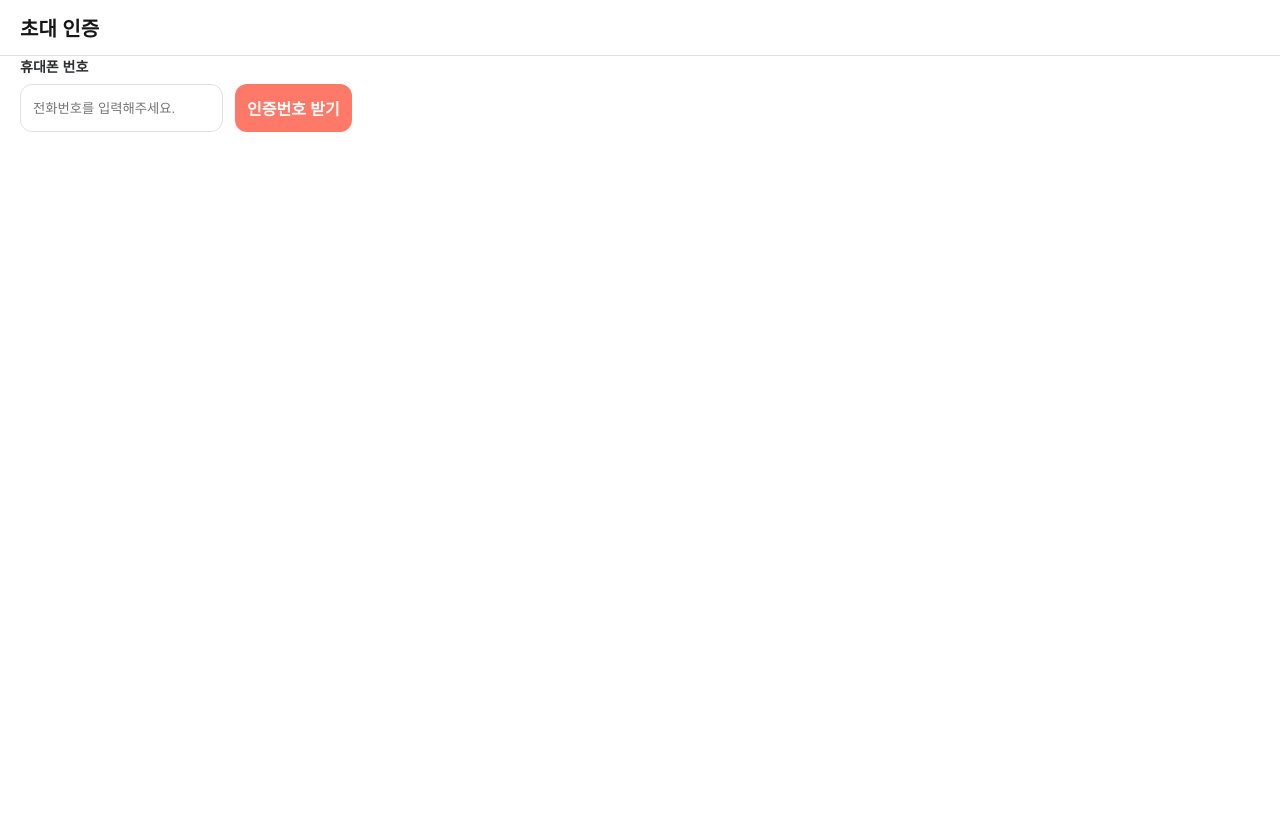
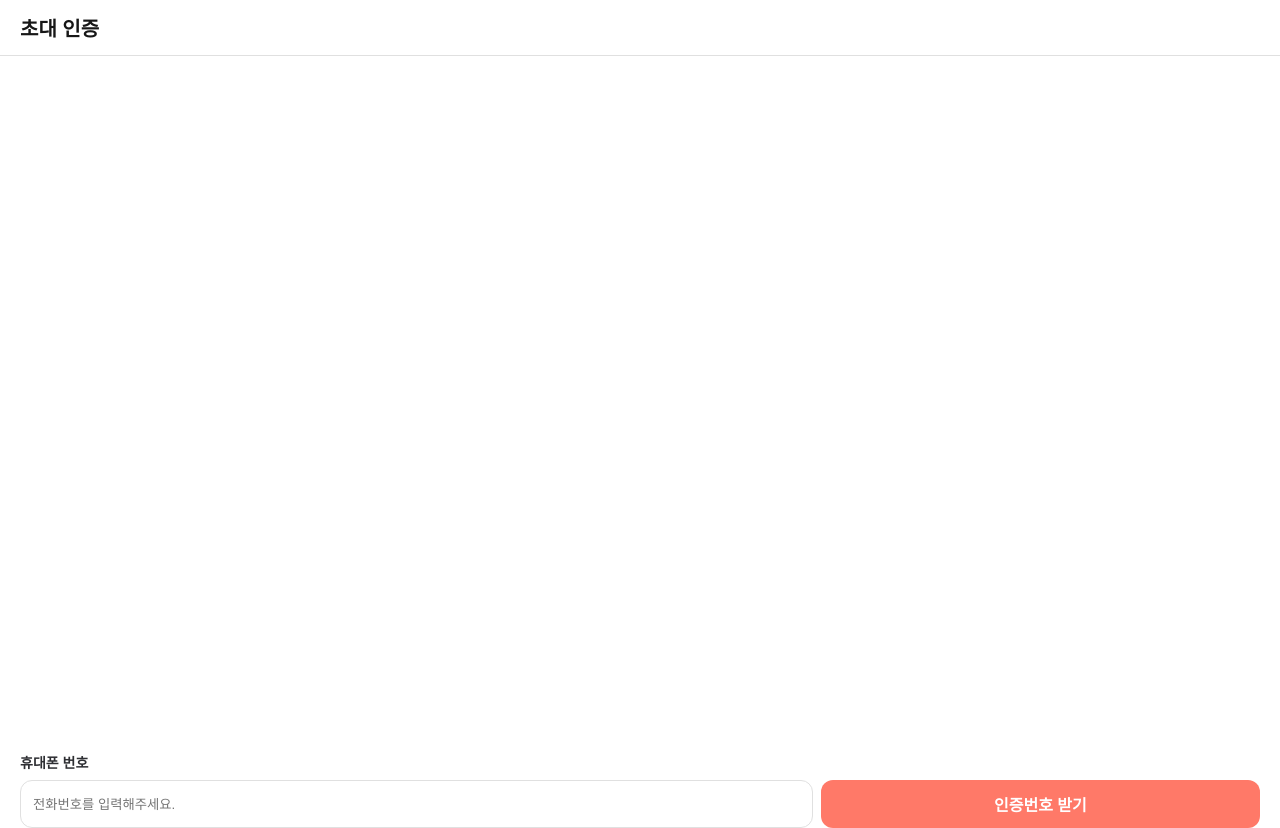
Before and after one commit to Intro-my-friend/imf-frontend, a Next.js app: page /invitation in a window 1280 px wide. Before the commit the page ends 800 px from the top, so only its background shows below. Built offline with nearby package versions, Linux system fonts and the light colour scheme.

Commit message:
feat: 로그인 로직 추가

```diff
--- a/app/invitation/page.module.scss
+++ b/app/invitation/page.module.scss
@@ -2,6 +2,7 @@
 
   .phone-wrapper{
     padding: 0 20px;
+    margin-top: calc(50% + 56px);
 
     .sub-title{
       margin-bottom: 8px;
@@ -12,8 +13,10 @@
 
     .input-wrapper{
       display: flex;
-      gap:12px;
+      gap:8px;
+
       .input{
+        width: 65%;
         border:1px solid #e0e0e0;
         border-radius: 12px;
         padding:12px;
@@ -24,6 +27,7 @@
       }
 
       .send{
+        width: 36%;
         border:none;
         background: #ff7968;
         border-radius: 12px;
--- a/app/invitation/page.tsx
+++ b/app/invitation/page.tsx
@@ -1,7 +1,27 @@
+"use client";
+
 import $ from './page.module.scss'
 import Header from "@/component/Header";
+import {useMutation, useQuery} from "@tanstack/react-query";
+import {useState} from "react";
+import {fetchVerificationCodes} from "@/app/services/users";
 
-export default function Invitation(){
+export default async function Invitation(){
+    const [phoneNumber, setPhoneNumber]=useState("")
+    // const { data, isLoading, error } = useMutation({
+    //     queryKey: ['fetchVerificationCodes', phoneNumber],
+    //     queryFn: () => fetchVerificationCodes(phoneNumber),
+    //     staleTime: 1000 * 60,
+    // });
+
+    const handleNumberChange = (e:React.ChangeEvent<HTMLInputElement>) => {
+        setPhoneNumber(e.target.value)
+    }
+
+    const handleCodeClick = () => {
+
+    }
+
     return(
         <div className={$.invitation}>
             <Header text={"초대 인증"}/>
@@ -10,8 +30,8 @@ export default function Invitation(){
                     휴대폰 번호
                 </div>
                 <div className={$['input-wrapper']}>
-                    <input className={$.input} placeholder={"전화번호를 입력해주세요."} />
-                    <button className={$.send}>인증번호 받기</button>
+                    <input className={$.input} placeholder={"전화번호를 입력해주세요."} onChange={handleNumberChange} />
+                    <button className={$.send} onClick={handleCodeClick}>인증번호 받기</button>
                 </div>
             </div>
         </div>
--- a/app/layout.tsx
+++ b/app/layout.tsx
@@ -1,6 +1,7 @@
 import type { Metadata } from "next";
 import { Geist, Geist_Mono } from "next/font/google";
 import "./globals.css";
+import ReactQueryProvider from "@/app/providers/ReactQueryProvider";
 
 const geistSans = Geist({
   variable: "--font-geist-sans",
@@ -25,7 +26,9 @@ export default function RootLayout({
   return (
     <html lang="en">
       <body className={`${geistSans.variable} ${geistMono.variable}`}>
+      <ReactQueryProvider>
         {children}
+      </ReactQueryProvider>
       </body>
     </html>
   );
--- /dev/null
+++ b/app/providers/ReactQueryProvider.tsx
@@ -0,0 +1,24 @@
+'use client';
+
+import { QueryClient, QueryClientProvider } from '@tanstack/react-query';
+import { ReactQueryDevtools } from '@tanstack/react-query-devtools';
+import React, { useState } from 'react';
+
+export default function ReactQueryProvider({ children }: { children: React.ReactNode }) {
+    const [queryClient] = useState(() => new QueryClient({
+        defaultOptions: {
+            queries: {
+                refetchOnWindowFocus: false,
+                retry: 1,
+                staleTime: 60 * 1000,
+            },
+        },
+    }));
+
+    return (
+        <QueryClientProvider client={queryClient}>
+            {children}
+            <ReactQueryDevtools initialIsOpen={false} />
+        </QueryClientProvider>
+    );
+}
--- /dev/null
+++ b/app/services/users.ts
@@ -0,0 +1,10 @@
+
+export async function fetchVerificationCodes(phoneNumber: string) {
+    const res = await fetch(`/api/v0/verification-codes`,{
+        method:'POST',
+        headers: { 'Content-Type': 'application/json' },
+        body: JSON.stringify({ phoneNumber }),
+    });
+    const data = await res.json();
+    return data;
+}
--- a/package.json
+++ b/package.json
@@ -9,6 +9,7 @@
     "lint": "next lint"
   },
   "dependencies": {
+    "@tanstack/react-query": "^5.83.0",
     "next": "15.3.4",
     "next-auth": "^4.24.11",
     "react": "^19.0.0",
@@ -17,6 +18,7 @@
   },
   "devDependencies": {
     "@eslint/eslintrc": "^3",
+    "@tanstack/react-query-devtools": "^5.83.0",
     "@types/node": "^20",
     "@types/react": "^19",
     "@types/react-dom": "^19",
```
Also changed, not shown: app/api/auth/[...nextauth]/route.ts (line endings or trailing spaces), 1 other file (tests, documents, lock files or other folders).
